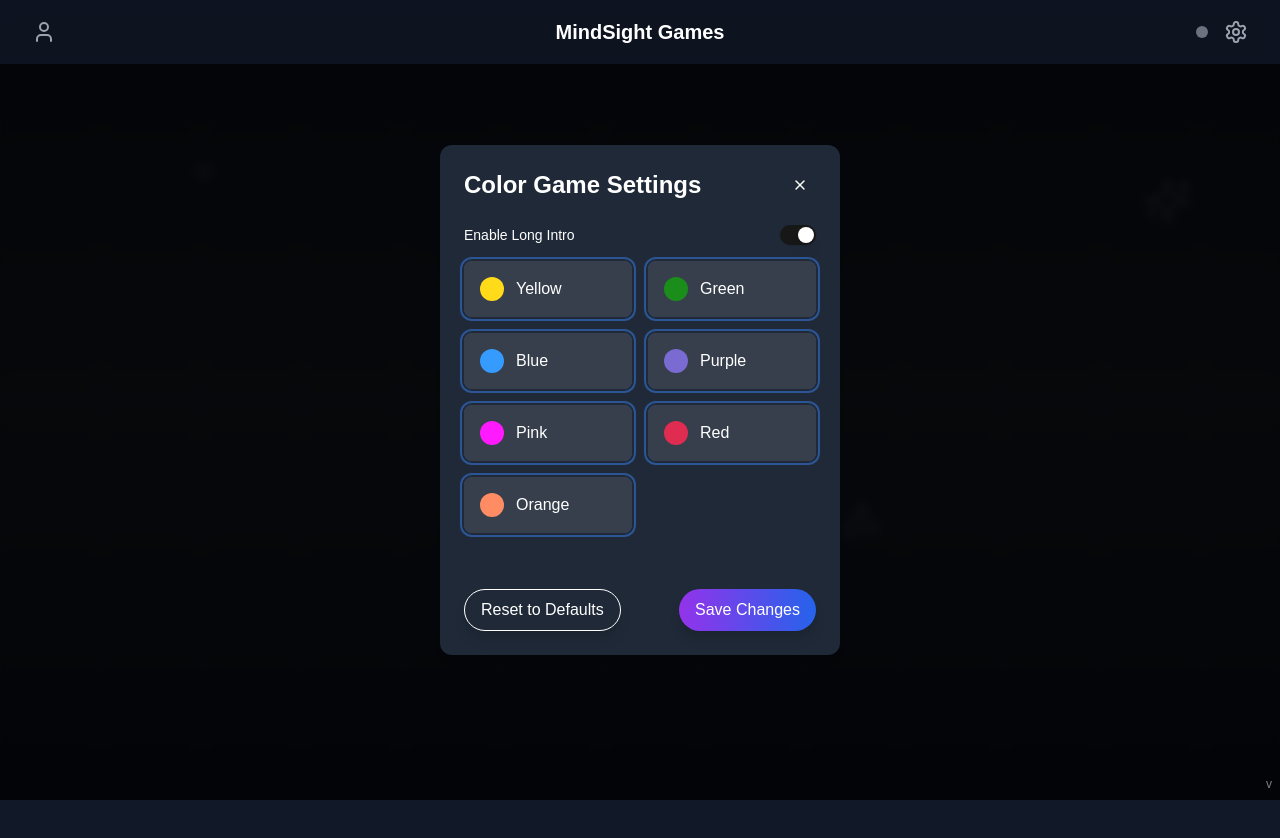
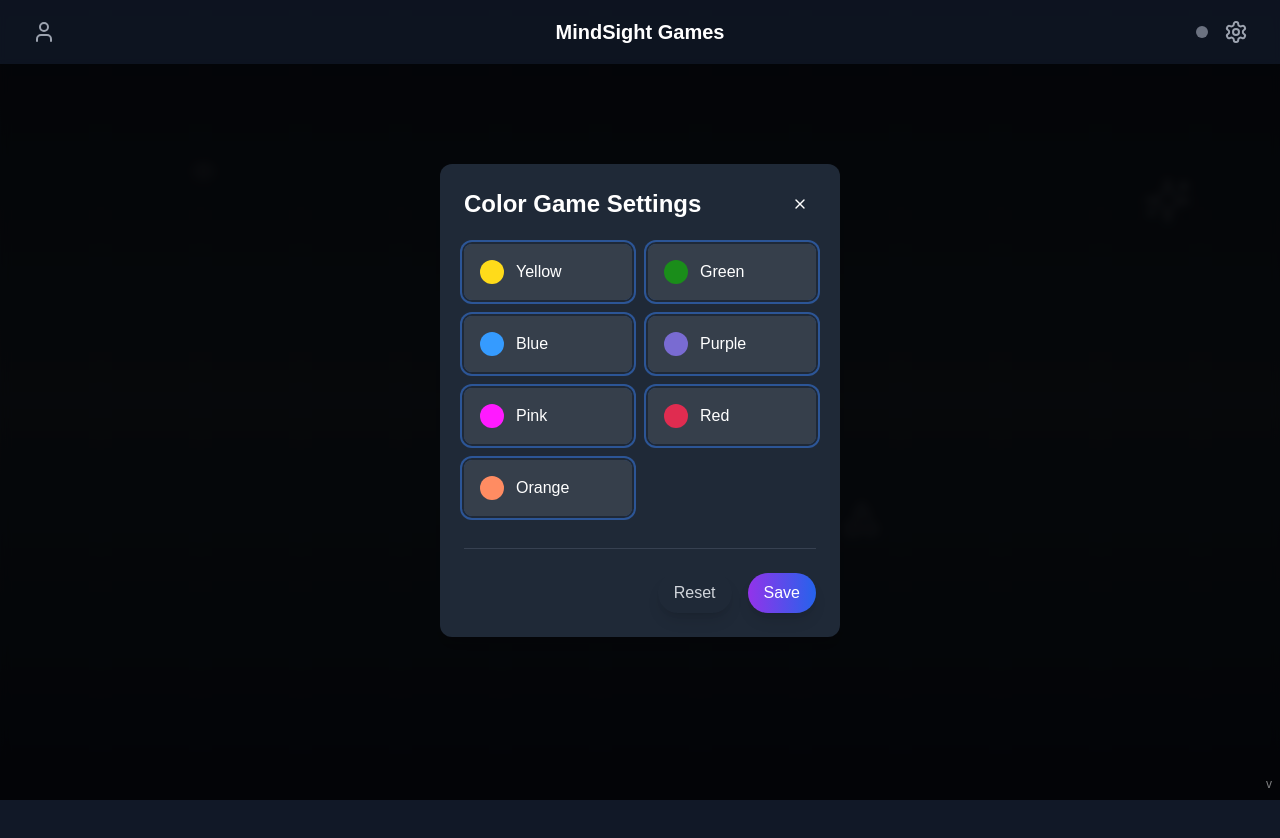
Before and after one commit to yummywakame/remote-viewing-games-v2, a Next.js app: page /color-game in a window 1280 px wide. Both pictures are taken after a click on the button 1236 px from the left and 32 px from the top of the page. Shown: the top 838 px of the page. Built offline with nearby package versions, Linux system fonts and the light colour scheme; a web font is replaced by a local one.

Commit message:
added same look and feel from user prefs to game settings

```diff
--- a/src/app/components/ColorGameSettings.js
+++ b/src/app/components/ColorGameSettings.js
@@ -4,15 +4,12 @@
 import { X } from 'lucide-react'
 import { motion } from 'framer-motion'
 import DOMPurify from 'isomorphic-dompurify'
-import { Switch } from '@/components/ui/switch'
 
 const ColorGameSettings = React.memo(function ColorGameSettings({
   onClose,
   onSave: onSaveSettings,
   itemTable,
-  selectedItems: selectedColors,
-  longIntroEnabled,
-  setLongIntroEnabled
+  selectedItems: selectedColors
 }) {
   const [localSelectedItems, setLocalSelectedItems] = React.useState(selectedColors)
   const modalRef = React.useRef(null)
@@ -33,8 +30,8 @@
 
   const onSave = React.useCallback(() => {
     onClose()
-    onSaveSettings(localSelectedItems, longIntroEnabled)
-  }, [onClose, onSaveSettings, localSelectedItems, longIntroEnabled])
+    onSaveSettings(localSelectedItems)
+  }, [onClose, onSaveSettings, localSelectedItems])
 
   const handleReset = React.useCallback(() => {
     setLocalSelectedItems(Object.keys(itemTable))
@@ -73,14 +70,6 @@
             >
               <X className="h-4 w-4" />
             </button>
-          </div>
-
-          <div className="flex items-center justify-between mb-4">
-            <span className="text-sm font-medium">Enable Long Intro</span>
-            <Switch
-              checked={longIntroEnabled}
-              onCheckedChange={setLongIntroEnabled}
-            />
           </div>
 
           <div className="grid grid-cols-2 gap-4 mb-6">
@@ -128,19 +117,21 @@
             </p>
           )}
 
-          <div className="mt-8 pt-6 flex justify-between">
+          <div className="mt-8 pt-6 border-t border-gray-700">
+            <div className="flex justify-end space-x-4">
               <button
                 onClick={handleReset}
-              className="px-4 py-2 rounded-full border border-[var(--gray-600)] text-[var(--gray-300)] hover:bg-[var(--gray-700)] transition-all duration-300 shadow-lg hover:shadow-xl hover:-translate-y-0.5"
+                className="px-4 py-2 rounded-full text-gray-300 hover:bg-gray-700 transition-all duration-300 shadow-lg hover:shadow-xl hover:-translate-y-0.5"
               >
-              Reset to Defaults
+                Reset
               </button>
               <button
                 onClick={onSave}
                 className="px-4 py-2 rounded-full bg-gradient-to-r from-purple-600 to-blue-600 text-white hover:from-purple-700 hover:to-blue-700 transition-all duration-300 shadow-lg hover:shadow-xl hover:-translate-y-0.5"
               >
-              Save Changes
+                Save
               </button>
+            </div>
           </div>
         </div>
       </motion.div>
--- a/src/app/components/ShapeGameSettings.js
+++ b/src/app/components/ShapeGameSettings.js
@@ -5,15 +5,12 @@
 import { motion } from 'framer-motion'
 import DOMPurify from 'isomorphic-dompurify'
 import Image from 'next/image'
-import { Switch } from '@/components/ui/switch'
 
 const ShapeGameSettings = React.memo(function ShapeGameSettings({
   onClose,
   onSave: onSaveSettings,
   itemTable,
-  selectedItems: selectedShapes,
-  longIntroEnabled,
-  setLongIntroEnabled
+  selectedItems: selectedShapes
 }) {
   const [localSelectedItems, setLocalSelectedItems] = React.useState(selectedShapes)
   const modalRef = React.useRef(null)
@@ -34,8 +31,8 @@
 
   const onSave = React.useCallback(() => {
     onClose()
-    onSaveSettings(localSelectedItems, longIntroEnabled)
-  }, [onClose, onSaveSettings, localSelectedItems, longIntroEnabled])
+    onSaveSettings(localSelectedItems)
+  }, [onClose, onSaveSettings, localSelectedItems])
 
   const handleReset = React.useCallback(() => {
     setLocalSelectedItems(Object.keys(itemTable))
@@ -74,14 +71,6 @@
             >
               <X className="h-4 w-4" />
             </button>
-          </div>
-
-          <div className="flex items-center justify-between mb-4">
-            <span className="text-sm font-medium">Enable Long Intro</span>
-            <Switch
-              checked={longIntroEnabled}
-              onCheckedChange={setLongIntroEnabled}
-            />
           </div>
 
           <div className="grid grid-cols-2 gap-4 mb-6">
@@ -133,20 +122,22 @@
             </p>
           )}
 
-          <div className="mt-8 pt-6 flex justify-between">
+          <div className="mt-8 pt-6 border-t border-gray-700">
+            <div className="flex justify-end space-x-4">
               <button
                 onClick={handleReset}
-              className="px-4 py-2 rounded-full border border-gray-600 text-gray-300 hover:bg-gray-700 transition-all duration-300 shadow-lg hover:shadow-xl hover:-translate-y-0.5"
+                className="px-4 py-2 rounded-full text-gray-300 hover:bg-gray-700 transition-all duration-300 shadow-lg hover:shadow-xl hover:-translate-y-0.5"
               >
-              Reset to Defaults
+                Reset
               </button>
               <button
                 onClick={onSave}
                 className="px-4 py-2 rounded-full bg-gradient-to-r from-blue-600 to-green-500 text-white hover:from-blue-700 hover:to-green-600 transition-all duration-300 shadow-lg hover:shadow-xl hover:-translate-y-0.5"
                 disabled={localSelectedItems.length <= 1}
               >
-              Save Changes
+                Save
               </button>
+            </div>
           </div>
         </div>
       </motion.div>
```
Lines whose indentation alone changed are shown as unchanged.
